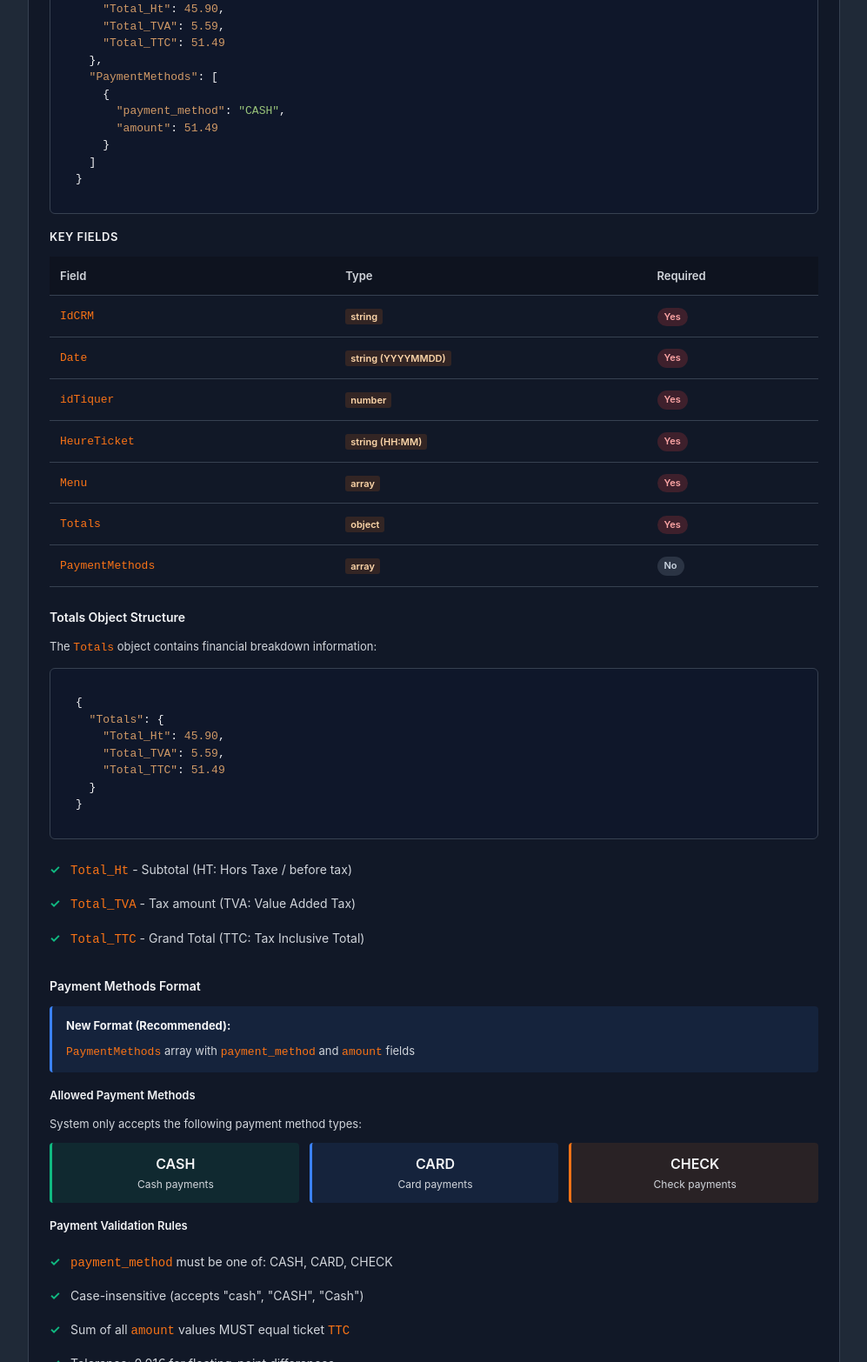
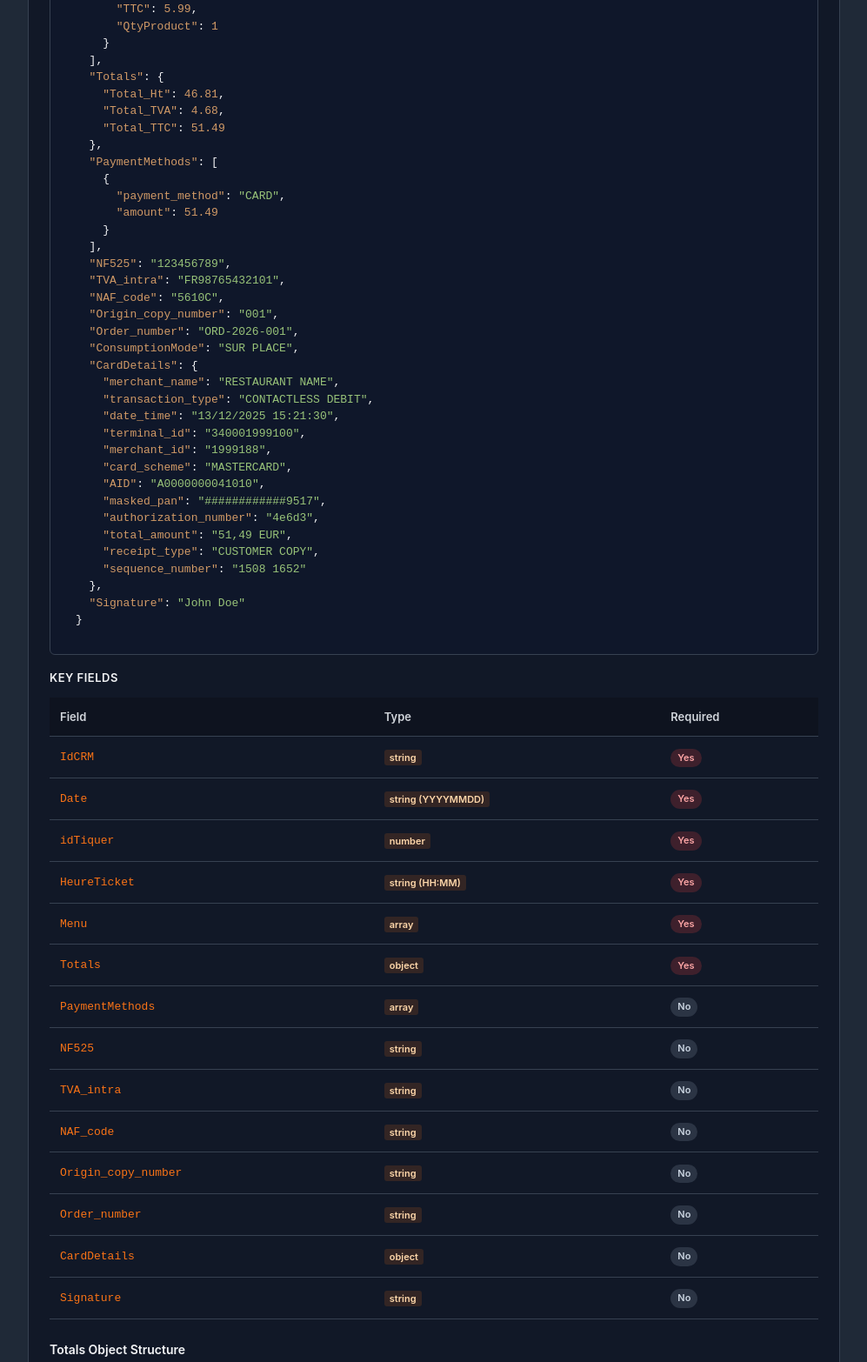
Before and after one commit to Aymen00001/43-96-AAsg-, a website: page public/api-docs.html in a window 1280 px wide. Shown: the part 3881-5447 px from the top of the page at 87% size, without its empty margins (266-1263 px from the left). Drawn offline with nearby package versions, Linux system fonts and the light colour scheme.

Commit message:
feat: update API documentation and enhance ticket receipt formatting with optional fields

```diff
--- a/public/api-docs.html
+++ b/public/api-docs.html
@@ -830,13 +830,13 @@
                         <pre><code class="language-json">{
   "IdCRM": "2435",
   "Date": "20251213",
-  "idTiquer": "30",
+  "idTiquer": 30,
   "HeureTicket": "15:21",
   "TTC": 51.49,
   "Menu": [
     {
       "NameProduct": "MENU SANDWICH",
-      "TTC": 0,
+      "TTC": 18.00,
       "QtyProduct": 1,
       "Sup": [
         {
@@ -845,19 +845,45 @@
           "TTC": 8.9
         }
       ]
+    },
+    {
+      "NameProduct": "DRINK",
+      "TTC": 5.99,
+      "QtyProduct": 1
     }
   ],
   "Totals": {
-    "Total_Ht": 45.90,
-    "Total_TVA": 5.59,
+    "Total_Ht": 46.81,
+    "Total_TVA": 4.68,
     "Total_TTC": 51.49
   },
   "PaymentMethods": [
     {
-      "payment_method": "CASH",
+      "payment_method": "CARD",
       "amount": 51.49
     }
-  ]
+  ],
+  "NF525": "123456789",
+  "TVA_intra": "FR98765432101",
+  "NAF_code": "5610C",
+  "Origin_copy_number": "001",
+  "Order_number": "ORD-2026-001",
+  "ConsumptionMode": "SUR PLACE",
+  "CardDetails": {
+    "merchant_name": "RESTAURANT NAME",
+    "transaction_type": "CONTACTLESS DEBIT",
+    "date_time": "13/12/2025 15:21:30",
+    "terminal_id": "340001999100",
+    "merchant_id": "1999188",
+    "card_scheme": "MASTERCARD",
+    "AID": "A0000000041010",
+    "masked_pan": "############9517",
+    "authorization_number": "4e6d3",
+    "total_amount": "51,49 EUR",
+    "receipt_type": "CUSTOMER COPY",
+    "sequence_number": "1508 1652"
+  },
+  "Signature": "John Doe"
 }</code></pre>
                     </div>
 
@@ -904,6 +930,41 @@
                             <tr>
                                 <td><span class="param-name">PaymentMethods</span></td>
                                 <td><span class="param-type">array</span></td>
+                                <td><span class="badge optional">No</span></td>
+                            </tr>
+                            <tr>
+                                <td><span class="param-name">NF525</span></td>
+                                <td><span class="param-type">string</span></td>
+                                <td><span class="badge optional">No</span></td>
+                            </tr>
+                            <tr>
+                                <td><span class="param-name">TVA_intra</span></td>
+                                <td><span class="param-type">string</span></td>
+                                <td><span class="badge optional">No</span></td>
+                            </tr>
+                            <tr>
+                                <td><span class="param-name">NAF_code</span></td>
+                                <td><span class="param-type">string</span></td>
+                                <td><span class="badge optional">No</span></td>
+                            </tr>
+                            <tr>
+                                <td><span class="param-name">Origin_copy_number</span></td>
+                                <td><span class="param-type">string</span></td>
+                                <td><span class="badge optional">No</span></td>
+                            </tr>
+                            <tr>
+                                <td><span class="param-name">Order_number</span></td>
+                                <td><span class="param-type">string</span></td>
+                                <td><span class="badge optional">No</span></td>
+                            </tr>
+                            <tr>
+                                <td><span class="param-name">CardDetails</span></td>
+                                <td><span class="param-type">object</span></td>
+                                <td><span class="badge optional">No</span></td>
+                            </tr>
+                            <tr>
+                                <td><span class="param-name">Signature</span></td>
+                                <td><span class="param-type">string</span></td>
                                 <td><span class="badge optional">No</span></td>
                             </tr>
                         </tbody>
@@ -972,6 +1033,44 @@
       "amount": 21.49
     }
   ]
+}</code></pre>
+                    </div>
+
+                    <h3 style="margin-top: 24px; margin-bottom: 12px; font-size: 14px; color: var(--text); font-weight: 600;">Optional Header & Footer Fields</h3>
+                    <p style="color: var(--text-muted); font-size: 13px; margin-bottom: 12px;">Display additional information in ticket header (sent with request):</p>
+                    <div class="code-block">
+                        <pre><code class="language-json">{
+  "NF525": "FF12345678901234567",
+  "TVA_intra": "FR12345678901",
+  "NAF_code": "5610A",
+  "Origin_copy_number": "1",
+  "Order_number": "ORD-2026-001"
+}</code></pre>
+                    </div>
+                    <p style="color: var(--text-muted); font-size: 13px; margin: 12px 0;"><strong style="color: var(--text);">Auto-Calculated Footer Fields:</strong></p>
+                    <ul class="feature-list">
+                        <li><code style="color: var(--accent);">Line Count</code> - Automatically calculated from number of items in Menu array</li>
+                        <li><code style="color: var(--accent);">Item Count</code> - Total quantity of items (sum of all QtyProduct)</li>
+                    </ul>
+
+                    <h3 style="margin-top: 24px; margin-bottom: 12px; font-size: 14px; color: var(--text); font-weight: 600;">Optional Card Payment Details</h3>
+                    <p style="color: var(--text-muted); font-size: 13px; margin-bottom: 12px;">Include detailed card transaction information (displays when payment method is CARD):</p>
+                    <div class="code-block">
+                        <pre><code class="language-json">{
+  "CardDetails": {
+    "merchant_name": "NEPTING",
+    "transaction_type": "CONTACTLESS DEBIT",
+    "date_time": "23/01/2026 09:40:37",
+    "terminal_id": "340001999100",
+    "merchant_id": "1999188",
+    "card_scheme": "MASTERCARD",
+    "AID": "A0000000041010",
+    "masked_pan": "############9517",
+    "authorization_number": "4e6d3",
+    "total_amount": "6,00 EUR",
+    "receipt_type": "CUSTOMER COPY",
+    "sequence_number": "1508 1652"
+  }
 }</code></pre>
                     </div>
                 </div>
```
Also changed, not shown: API_DOCUMENTATION.md (+48 -2 lines), controllers/livestatsController.js (+102 -4 lines), 1 other file.
